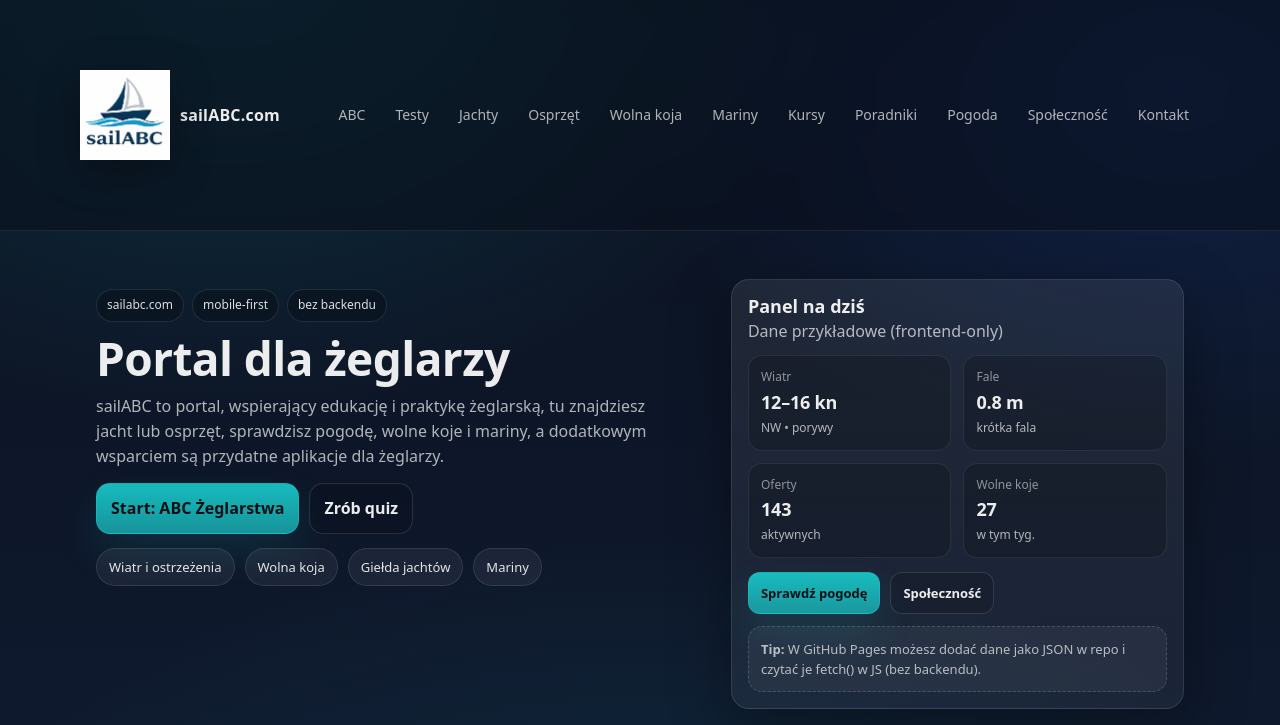
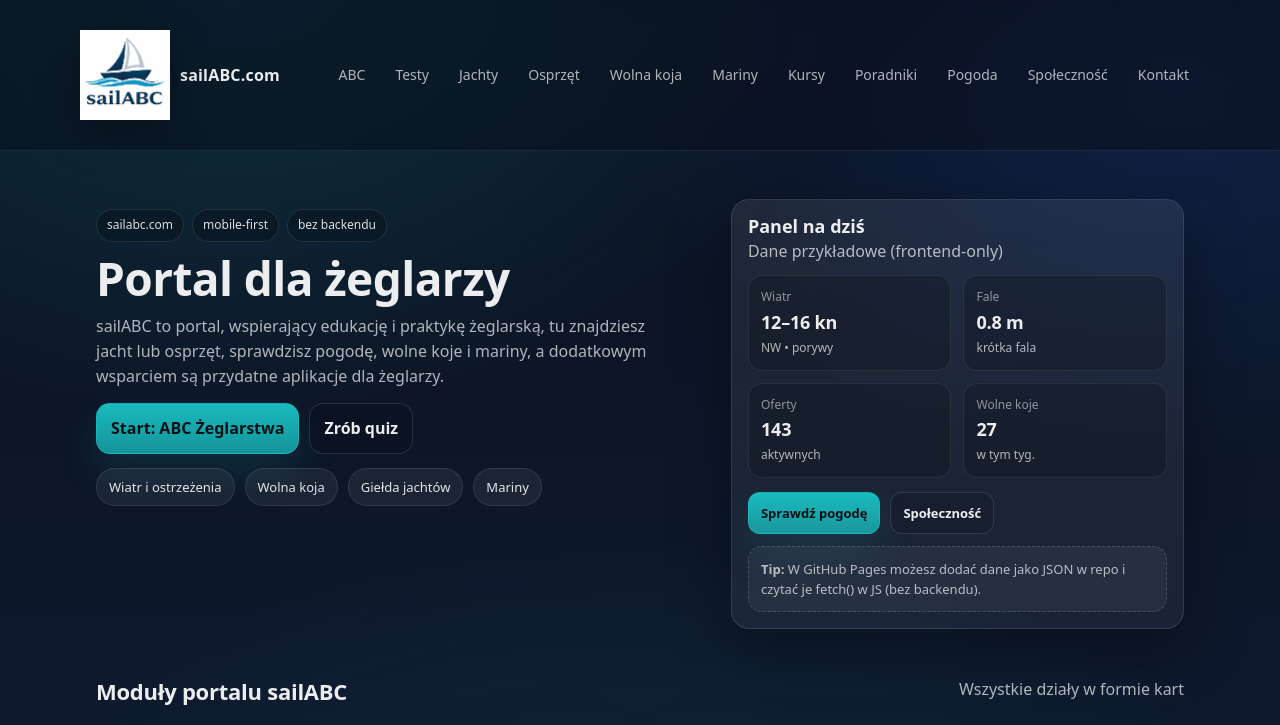
Before and after one commit to czarnecki07-gif/sailABC, a plain HTML site: page index.html in a window 1280 px wide. Shown: the top 725 px of the page. Drawn offline with Linux system fonts and the light colour scheme.

Commit message:
Reduce padding in the main container

```diff
--- a/style.css
+++ b/style.css
@@ -94,7 +94,7 @@ code{
   align-items: center;
   justify-content: space-between;
   gap: 12px;
-  padding: 70px 0;
+  padding: 30px 0;
 }
 
 .brand{
```
